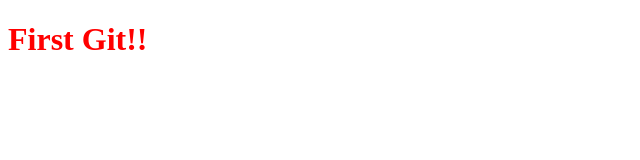
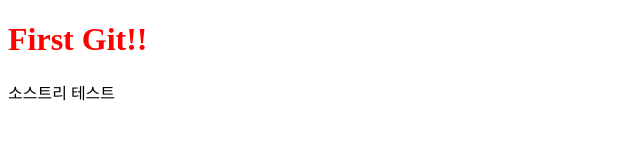
Before and after one commit to cocorip/git-test, a plain HTML site: page index.html in a window 1280 px wide. Shown: the whole page, without its empty margins (0-640 px from the left). Drawn offline with Linux system fonts and the light colour scheme.

Commit message:
p 태그 추가

```diff
--- a/index.html
+++ b/index.html
@@ -8,5 +8,6 @@
 </head>
 <body>
     <h1>First Git!!</h1>
+    <p>소스트리 테스트</p>
 </body>
 </html>
```
